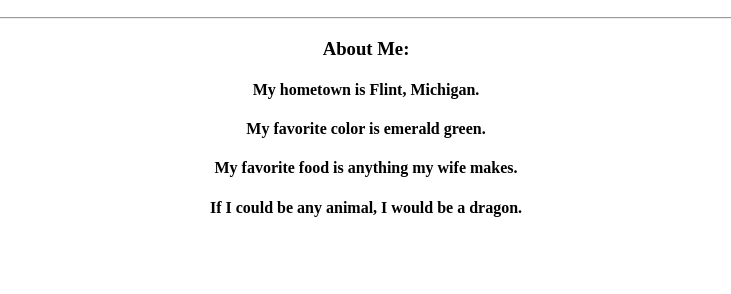
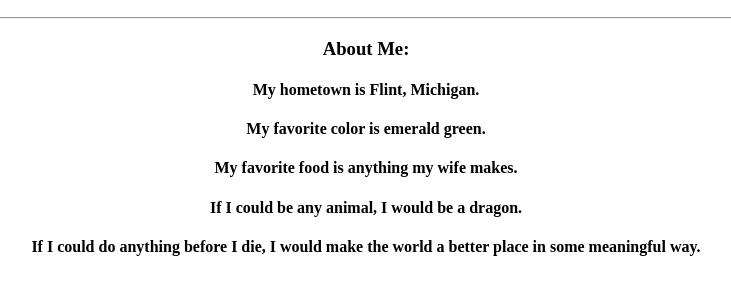
Before and after one commit to CalebMieszko/github-practice, a plain HTML site: page index.html in a window 1280 px wide. Shown: the part 110-404 px from the top of the page, without its empty margins (274-1005 px from the left). Drawn offline with Linux system fonts and the light colour scheme.

Commit message:
Added a new line to our site.

```diff
--- a/index.html
+++ b/index.html
@@ -15,6 +15,10 @@
       <h4>My favorite color is emerald green.</h4>
       <h4>My favorite food is anything my wife makes.</h4>
       <h4>If I could be any animal, I would be a dragon.</h4>
+      <h4>
+        If I could do anything before I die, I would make the world a better
+        place in some meaningful way.
+      </h4>
     </div>
   </body>
 </html>
```
